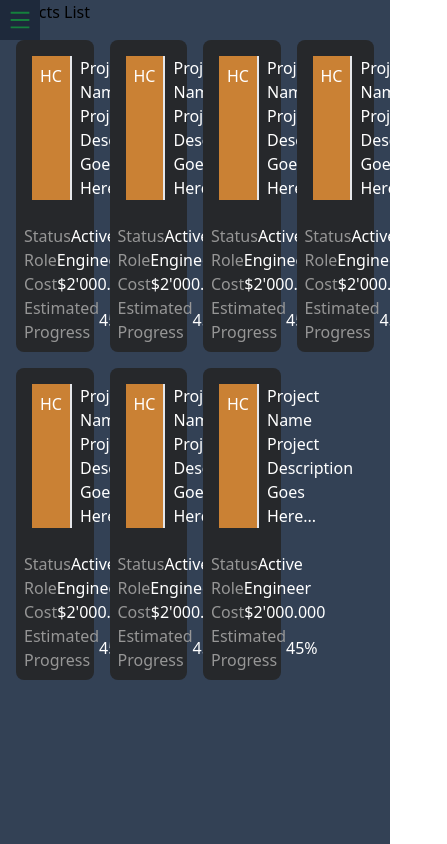
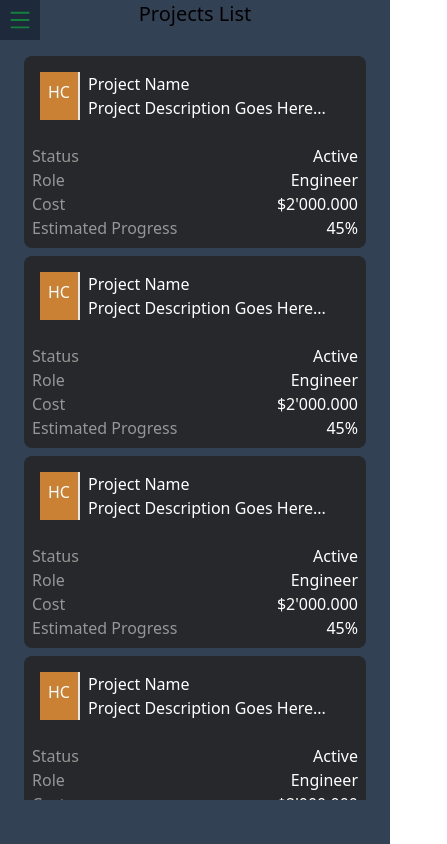
Before and after one commit to HassanEmam/BIMPWA, a React (Vite) app: page /dashboard in a window 390 px wide. Shown: the whole page, 447 px wide, since content can reach past the window. Built offline with nearby package versions, Linux system fonts and the light colour scheme; sample sign-in values are in the browser's storage.

Commit message:
added missing navigation to mobile sidenav

```diff
--- a/src/components/Dashboard.tsx
+++ b/src/components/Dashboard.tsx
@@ -5,8 +5,8 @@ const Dashboard = () => (
     <div className="fixed sm:static sm:h-full sm:flex-col">
       <Sidenav />
     </div>
-    <div className=" flex-1 bg-slate-700">
-      Projects List
+    <div className=" flex flex-col flex-1 bg-slate-700">
+      <div className="flex text-xl justify-center min-h-8">Projects List</div>
       <ProjectsList />
     </div>
   </div>
--- a/src/components/ProjectsList.tsx
+++ b/src/components/ProjectsList.tsx
@@ -4,8 +4,23 @@ const ProjectsList = () => {
   return (
     <div
       id="projects-list"
-      className="bg-slate-700 grid p-4 gap-4 grid-cols-4 text-white"
+      className="bg-slate-700 flex flex-col m-2 gap-2 sm:grid p-4 sm:gap-4 sm:grid-cols-4 text-white overflow-auto max-h-[90%]"
     >
+      <ProjectCard />
+      <ProjectCard />
+      <ProjectCard />
+      <ProjectCard />
+      <ProjectCard />
+      <ProjectCard />
+      <ProjectCard />
+      <ProjectCard />
+      <ProjectCard />
+      <ProjectCard />
+      <ProjectCard />
+      <ProjectCard />
+      <ProjectCard />
+      <ProjectCard />
+      <ProjectCard />
       <ProjectCard />
       <ProjectCard />
       <ProjectCard />
```
